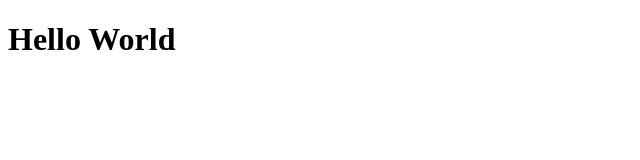
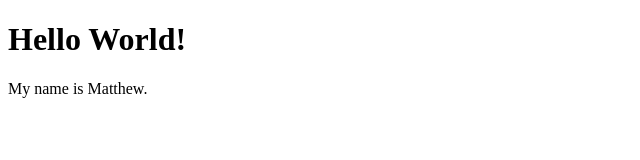
Before and after one commit to dcwade87/guessing-game-2, a plain HTML site: page index.html in a window 1280 px wide. Shown: the whole page, without its empty margins (0-640 px from the left). Drawn offline with Linux system fonts and the light colour scheme.

Commit message:
Add punctuation to Hello World and new line to introduce myself

```diff
--- a/index.html
+++ b/index.html
@@ -5,7 +5,8 @@
     <title>Guessing Game Demo</title>
   </head>
   <body>
-    <h1>Hello World</h1>
+    <h1>Hello World!</h1>
+    <p>My name is Matthew.</p>
 
   </body>
 </html>
```
Also changed, not shown: hello.txt (added).
